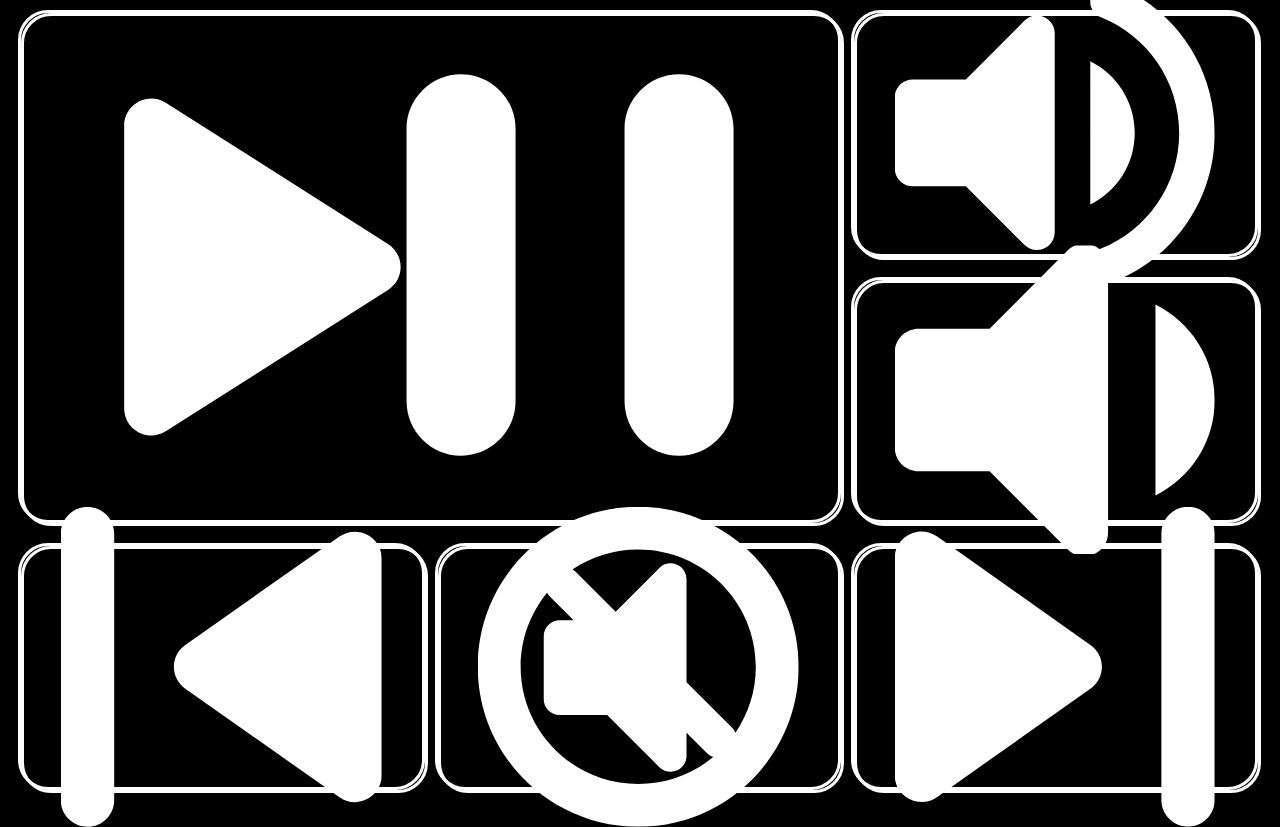
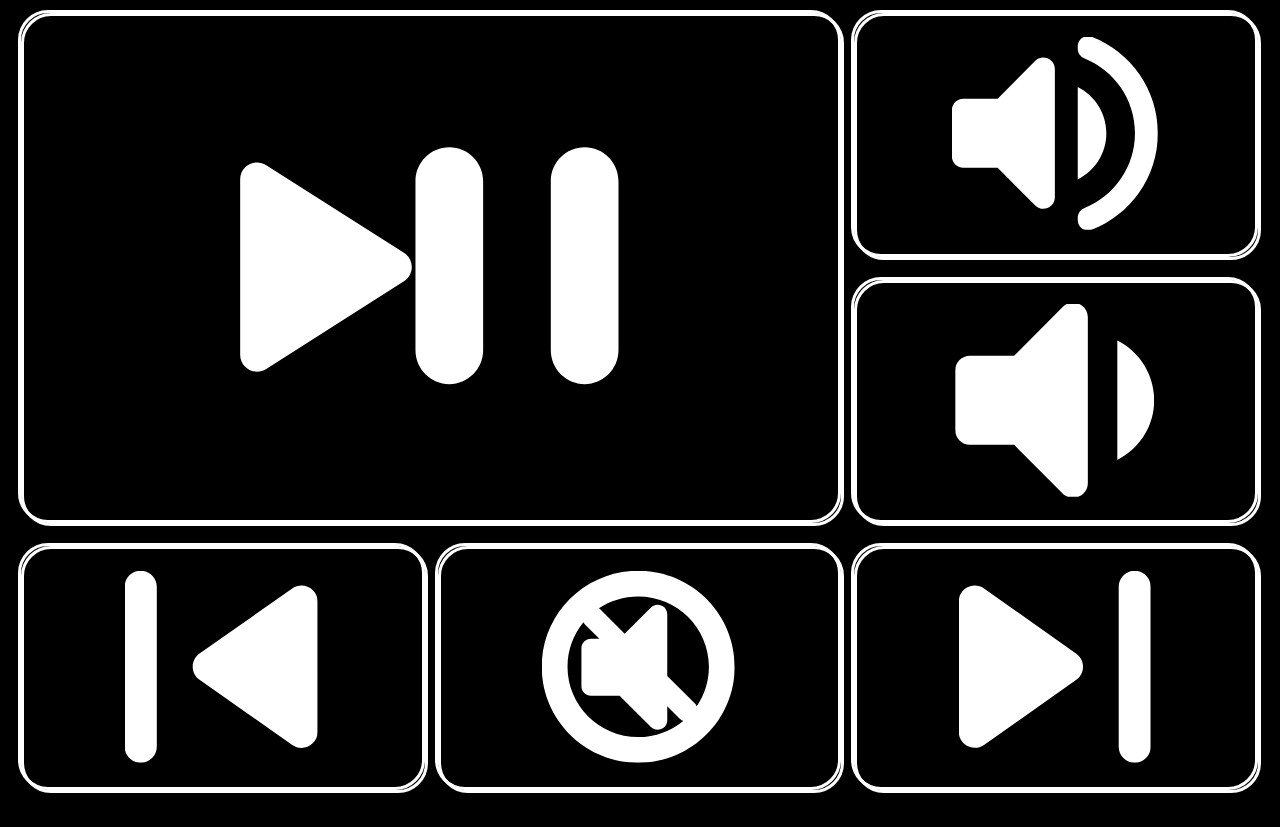
Before and after one commit to HasinZaman/PC-Volume-Controler, a plain HTML site: page index.html in a window 1280 px wide. Drawn offline with nearby package versions, Linux system fonts and the light colour scheme.

Commit message:
CSS inprovement
Now buttons dont break the UI when the webpage is opened in landscape mode

```diff
--- a/res/css/style.scss
+++ b/res/css/style.scss
@@ -51,6 +51,7 @@ body{
 			background-color: rgba(0,0,0,0);
 
 		}
+		@media (orientation: portrait){
 			img{
 
 				width: 80%;
@@ -65,6 +66,24 @@ body{
 
 				z-index: 1;
 			}
+		}
+		@media (orientation: landscape){
+			img{
+
+				width: auto;
+				height: 80%;
+
+				top:50%;
+				left:50%;
+
+				transform: translate(-50%,-50%);
+
+				position: absolute;
+
+				z-index: 1;
+			}
+		}
+
 	}
 	.pressed{
 		img{
```
Also changed, not shown: res/css/style.css, 1 other file. Lines whose indentation alone changed are shown as unchanged.
